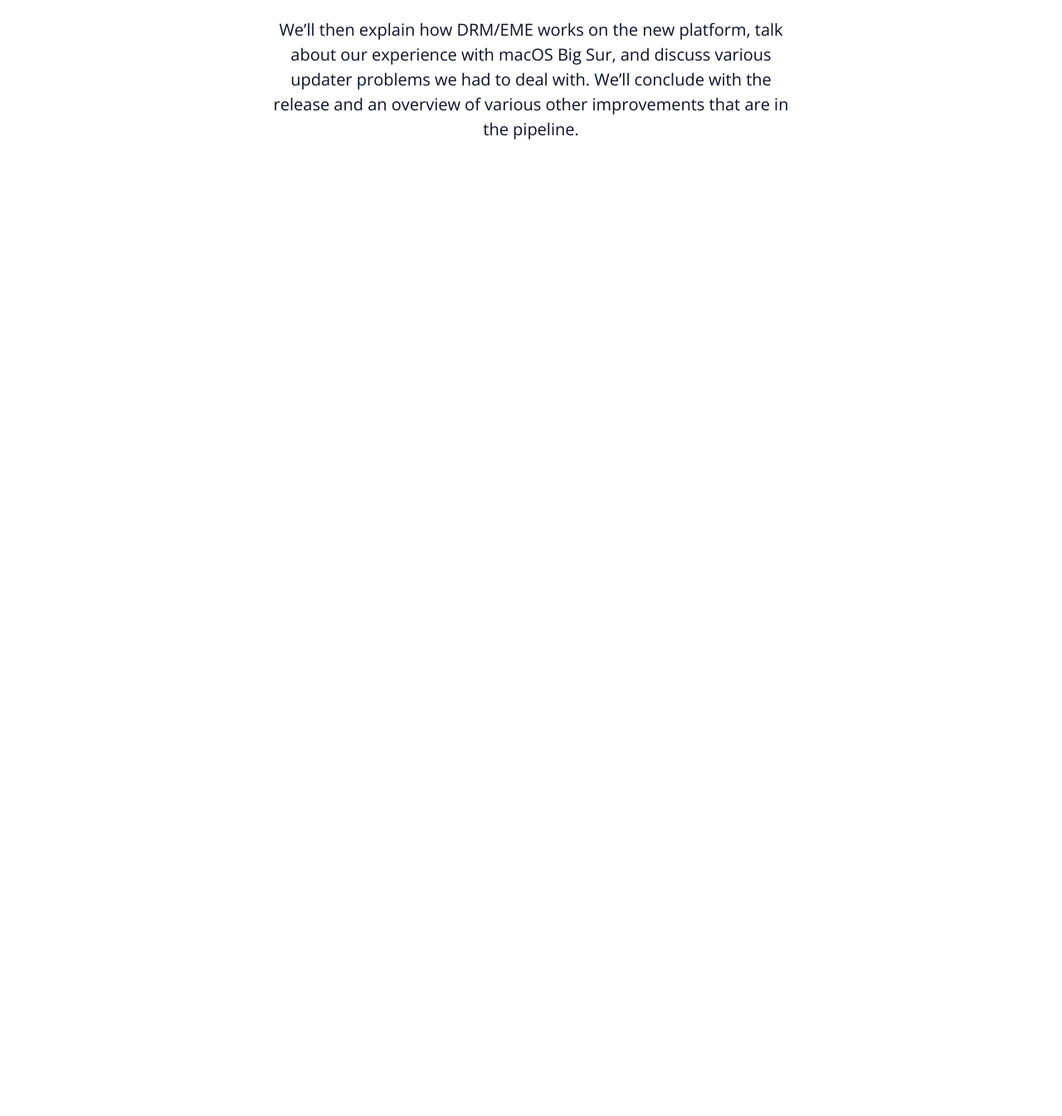
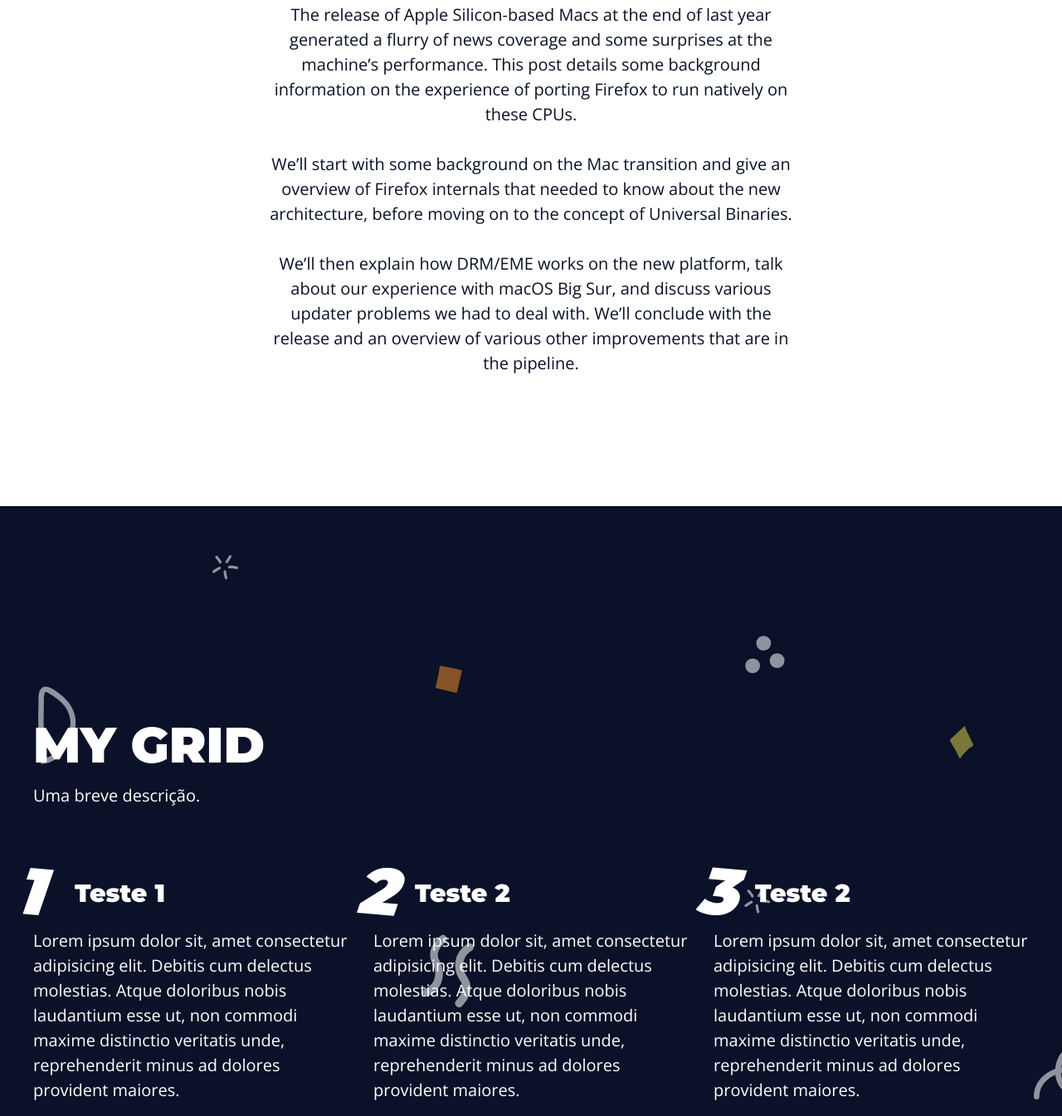
Before and after one commit to biantris/web-pure, a plain HTML site: page index.html in a window 1280 px wide. Shown: the part 1455-2800 px from the top of the page at 83% size. Before the commit the page ends 1785 px from the top, so only its background shows below. Drawn offline with nearby package versions, Linux system fonts and the light colour scheme.

Commit message:
feat(grid): add grid in elements

```diff
--- a/index.html
+++ b/index.html
@@ -20,15 +20,14 @@
     <aside class="menu white-bg">
       <div class="main-content menu-content">
         <h1>
-          <a href="#">LOGO</a>
+          <a href="#home">LOGO</a>
         </h1>
 
         <nav>
           <ul>
-            <li><a href="#intro">intro</a></li>
-            <li><a href="#top3">top 3</a></li>
-            <li><a href="#">gallery</a></li>
-            <li><a href="#">work</a></li>
+            <li><a href="#home">intro</a></li>
+            <li><a href="#grid-one">grid-one</a></li>
+            <li><a href="#gallery">gallery</a></li>
             <li><a href="#">contact</a></li>
           </ul>
         </nav>
@@ -37,7 +36,7 @@
 
     <div class="menu-spacing"></div>
 
-    <section id="intro" class="intro main-bg section">
+    <section id="home" class="intro main-bg section">
       <div class="main-content intro-content">
         <div class="intro-text-content">
           <h2>January brings us Firefox 85</h2>
@@ -54,9 +53,9 @@
       </div>
     </section>
 
-    <section id="top3" class="white-bg section">
+    <section id="intro" class="white-bg section">
       <div class="main-content top3-content">
-        <h2>top 3 jobs</h2>
+        <h2>news coverage and some surprises</h2>
         <p>
           The release of Apple Silicon-based Macs at the end of last year
           generated a flurry of news coverage and some surprises at the
@@ -76,5 +75,48 @@
         </p>
       </div>
     </section>
+
+    <section id="grid-one" class="grid-one main-bg section">
+      <div class="main-content grid-one-content">
+        <h2 class="grid-main-heading">My Grid</h2>
+        <p class="grid-description">Uma breve descrição.</p>
+
+        <div class="grid">
+          <article>
+            <h3>Teste 1</h3>
+            <p>
+              Lorem ipsum dolor sit, amet consectetur adipisicing elit. Debitis
+              cum delectus molestias. Atque doloribus nobis laudantium esse ut,
+              non commodi maxime distinctio veritatis unde, reprehenderit minus
+              ad dolores provident maiores.
+            </p>
+          </article>
+          <article>
+            <h3>Teste 2</h3>
+            <p>
+              Lorem ipsum dolor sit, amet consectetur adipisicing elit. Debitis
+              cum delectus molestias. Atque doloribus nobis laudantium esse ut,
+              non commodi maxime distinctio veritatis unde, reprehenderit minus
+              ad dolores provident maiores.
+            </p>
+          </article>
+          <article>
+            <h3>Teste 2</h3>
+            <p>
+              Lorem ipsum dolor sit, amet consectetur adipisicing elit. Debitis
+              cum delectus molestias. Atque doloribus nobis laudantium esse ut,
+              non commodi maxime distinctio veritatis unde, reprehenderit minus
+              ad dolores provident maiores.
+            </p>
+          </article>
+        </div>
+      </div>
+    </section>
+
+    <section id="gallery" class="section white-bg">
+      <div class="main-content">
+        <h1>teste</h1>
+      </div>
+    </section>
   </body>
 </html>
--- a/styles/classes.css
+++ b/styles/classes.css
@@ -13,7 +13,7 @@
 .main-content {
   max-width: 120rem;
   margin: 0 auto;
-  padding: var(--gap);
+  padding: 10rem var(--gap);
 }
 
 .section {
--- a/styles/style.css
+++ b/styles/style.css
@@ -4,7 +4,7 @@
   display: grid;
   grid-template-columns: 1fr 1.5fr;
   gap: var(--gap);
-  height: 100vh;
+  min-height: 100vh;
 }
 
 .intro-text-content,
@@ -23,8 +23,49 @@
 .top3-content {
   max-width: 64rem;
   display: flex;
-  flex-flow: column wrap;
+  flex-flow: column;
+  flex-wrap: nowrap;
   justify-content: center;
   height: 100vh;
   text-align: center;
 }
+
+.grid-one-content {
+  display: flex;
+  flex-flow: column wrap;
+  justify-content: center;
+  min-height: 100vh;
+}
+
+.grid-main-heading {
+  margin-bottom: 1rem;
+}
+
+.grid-description {
+  padding-bottom: 5rem;
+}
+
+.grid {
+  display: grid;
+  grid-template-columns: repeat(3, 1fr);
+  gap: var(--gap);
+  counter-reset: grid-counter;
+}
+
+.grid h3 {
+  font-size: 3rem;
+  position: relative;
+  padding-left: 5rem;
+  padding-bottom: 2rem;
+}
+
+.grid h3::before {
+  counter-increment: grid-counter;
+  content: counter(grid-counter);
+  position: absolute;
+  font-size: 8rem;
+  font-style: italic;
+  top: -4rem;
+  left: -2rem;
+  transform: rotate(5deg);
+}
```
